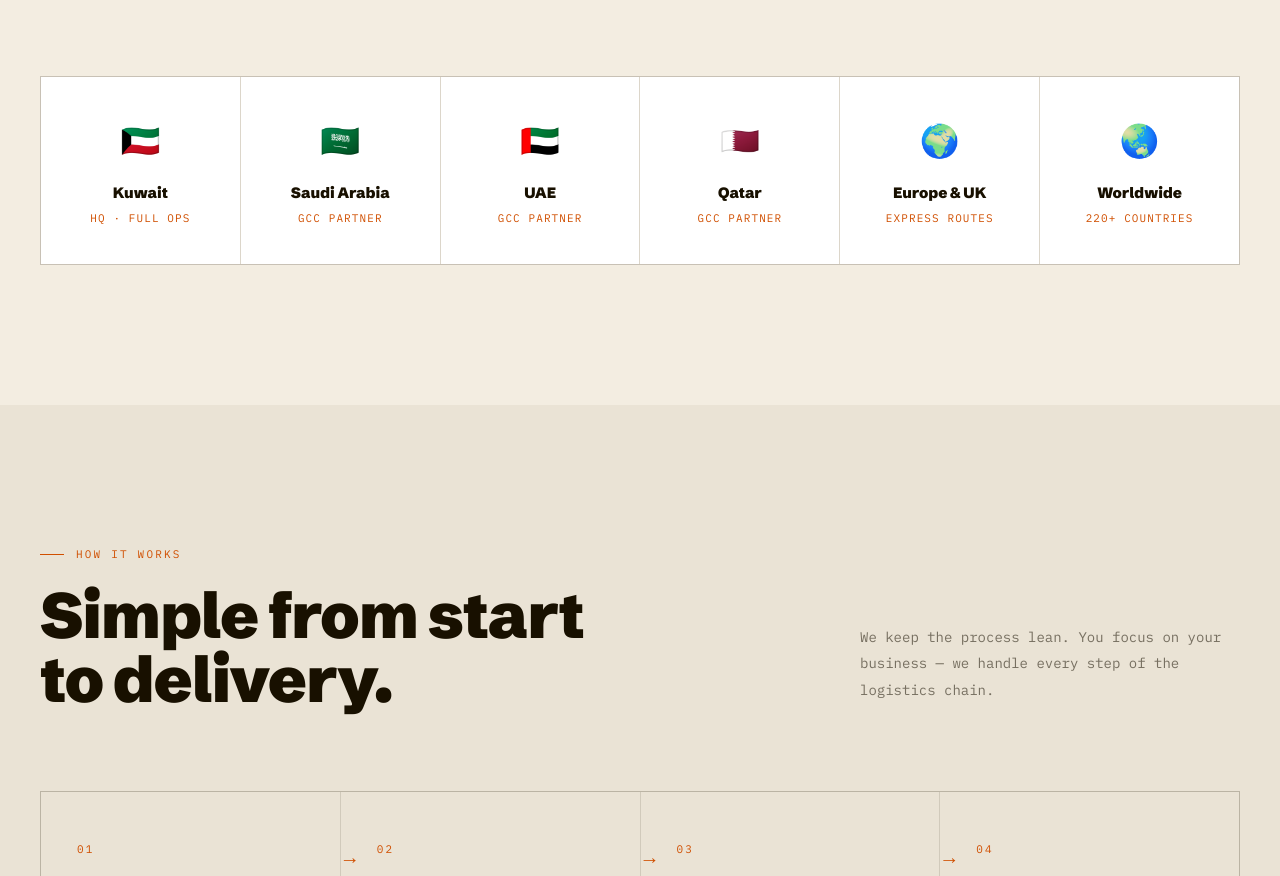
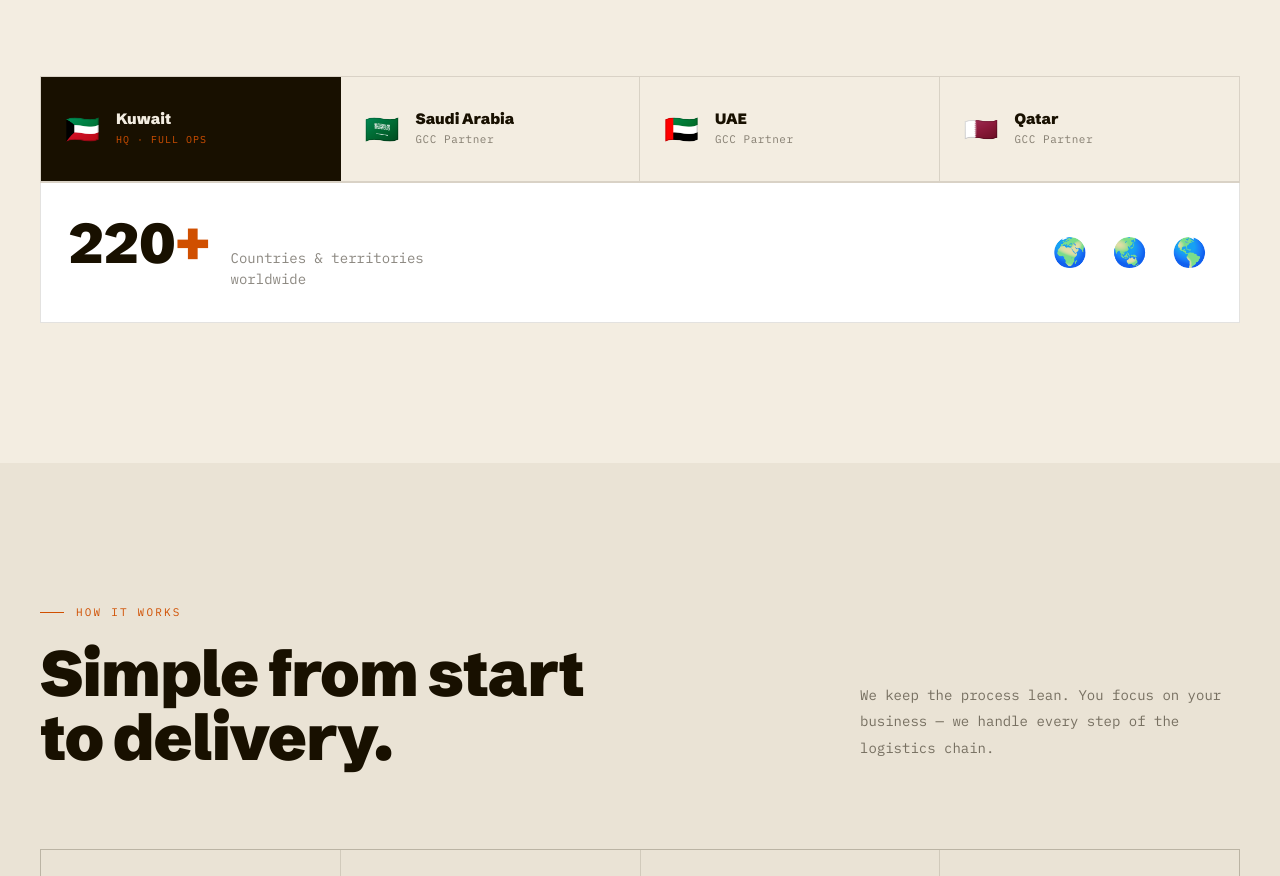
Before and after one commit to alshamiam/solved-logistics-website, a website: page index.html in a window 1280 px wide. Shown: the part 4650-5526 px from the top of the page. Drawn offline with Linux system fonts and the light colour scheme; no server answers.

Commit message:
redesign: coverage section — clean row layout, Kuwait highlighted, 220+ world block

```diff
--- a/index.html
+++ b/index.html
@@ -461,30 +461,76 @@ nav {
 .coverage-inner {
   max-width: 1200px; margin: 0 auto;
 }
-.coverage-grid {
+.coverage-countries { margin-top: 60px; }
+.coverage-row {
   display: grid;
-  grid-template-columns: repeat(6, 1fr);
-  gap: 1px;
-  background: rgba(24,16,0,0.1);
-  border: 1px solid rgba(24,16,0,0.1);
-  margin-top: 80px;
-}
-.coverage-card {
-  background: #fff;
-  padding: 36px 28px;
-  text-align: center;
-  transition: background 0.3s;
-}
-.coverage-card:hover { background: var(--cream); }
-.coverage-flag { font-size: 32px; margin-bottom: 12px; display: block; }
-.coverage-name {
+  grid-template-columns: repeat(4, 1fr);
+  gap: 0;
+  border: 1px solid var(--border);
+}
+.coverage-item {
+  display: flex;
+  align-items: center;
+  gap: 16px;
+  padding: 28px 24px;
+  border-right: 1px solid var(--border);
+  transition: background 0.2s;
+}
+.coverage-item:last-child { border-right: none; }
+.coverage-item:hover { background: #fff; }
+.coverage-item.primary { background: var(--ink); }
+.coverage-item.primary:hover { background: #2a2010; }
+.cov-flag { font-size: 28px; flex-shrink: 0; }
+.cov-name {
   font-family: "Schibsted Grotesk", sans-serif;
   font-weight: 900;
   font-size: 15px;
   color: var(--ink);
-  margin-bottom: 4px;
-}
-.coverage-note { font-size: 11px; color: var(--orange); letter-spacing: 0.1em; text-transform: uppercase; }
+  line-height: 1.2;
+}
+.coverage-item.primary .cov-name { color: var(--cream); }
+.cov-sub { font-size: 11px; color: var(--muted); margin-top: 2px; letter-spacing: 0.05em; }
+.cov-badge {
+  font-size: 10px;
+  letter-spacing: 0.1em;
+  text-transform: uppercase;
+  color: var(--orange);
+  margin-top: 3px;
+}
+.coverage-divider { height: 1px; background: var(--border); margin: 0; }
+.coverage-world {
+  display: flex;
+  align-items: center;
+  justify-content: space-between;
+  padding: 32px 28px;
+  border: 1px solid var(--border);
+  border-top: none;
+  background: #fff;
+}
+.cov-world-text { display: flex; align-items: baseline; gap: 20px; }
+.cov-world-num {
+  font-family: "Schibsted Grotesk", sans-serif;
+  font-weight: 900;
+  font-size: 56px;
+  line-height: 1;
+  color: var(--ink);
+}
+.cov-world-label {
+  font-size: 14px;
+  color: var(--muted);
+  max-width: 200px;
+  line-height: 1.5;
+}
+.cov-world-flags { font-size: 28px; letter-spacing: 4px; }
+@media (max-width: 768px) {
+  .coverage-row { grid-template-columns: 1fr 1fr; }
+  .coverage-item { padding: 20px 16px; gap: 12px; }
+  .coverage-item:nth-child(2) { border-right: none; }
+  .coverage-item:nth-child(3) { border-top: 1px solid var(--border); }
+  .coverage-world { flex-direction: column; gap: 16px; align-items: flex-start; padding: 24px 20px; }
+  .cov-world-num { font-size: 40px; }
+  .cov-world-text { gap: 12px; align-items: center; }
+}
 
 /* ── PROCESS ─────────────────────────────────────────── */
 .process-section {
@@ -1058,36 +1104,44 @@ footer {
         We're based in Kuwait City with strong carrier partnerships across the GCC and global networks covering 220+ countries and territories.
       </p>
     </div>
-    <div class="coverage-grid">
-      <div class="coverage-card reveal reveal-delay-1">
-        <span class="coverage-flag">🇰🇼</span>
-        <div class="coverage-name" data-i18n="c1_name">Kuwait</div>
-        <div class="coverage-note" data-i18n="c1_note">HQ · Full ops</div>
-      </div>
-      <div class="coverage-card reveal reveal-delay-2">
-        <span class="coverage-flag">🇸🇦</span>
-        <div class="coverage-name" data-i18n="c2_name">Saudi Arabia</div>
-        <div class="coverage-note" data-i18n="c2_note">GCC Partner</div>
-      </div>
-      <div class="coverage-card reveal reveal-delay-3">
-        <span class="coverage-flag">🇦🇪</span>
-        <div class="coverage-name" data-i18n="c3_name">UAE</div>
-        <div class="coverage-note" data-i18n="c3_note">GCC Partner</div>
-      </div>
-      <div class="coverage-card reveal reveal-delay-4">
-        <span class="coverage-flag">🇶🇦</span>
-        <div class="coverage-name" data-i18n="c4_name">Qatar</div>
-        <div class="coverage-note" data-i18n="c4_note">GCC Partner</div>
-      </div>
-      <div class="coverage-card reveal reveal-delay-5">
-        <span class="coverage-flag">🌍</span>
-        <div class="coverage-name" data-i18n="c5_name">Europe & UK</div>
-        <div class="coverage-note">Express routes</div>
-      </div>
-      <div class="coverage-card reveal reveal-delay-5">
-        <span class="coverage-flag">🌏</span>
-        <div class="coverage-name" data-i18n="c6_name">Worldwide</div>
-        <div class="coverage-note" data-i18n="c6_note">220+ countries</div>
+    <div class="coverage-countries reveal">
+      <div class="coverage-row">
+        <div class="coverage-item primary">
+          <span class="cov-flag">🇰🇼</span>
+          <div class="cov-info">
+            <div class="cov-name" data-i18n="c1_name">Kuwait</div>
+            <div class="cov-badge" data-i18n="c1_note">HQ · Full ops</div>
+          </div>
+        </div>
+        <div class="coverage-item">
+          <span class="cov-flag">🇸🇦</span>
+          <div class="cov-info">
+            <div class="cov-name" data-i18n="c2_name">Saudi Arabia</div>
+            <div class="cov-sub" data-i18n="c2_note">GCC Partner</div>
+          </div>
+        </div>
+        <div class="coverage-item">
+          <span class="cov-flag">🇦🇪</span>
+          <div class="cov-info">
+            <div class="cov-name" data-i18n="c3_name">UAE</div>
+            <div class="cov-sub" data-i18n="c3_note">GCC Partner</div>
+          </div>
+        </div>
+        <div class="coverage-item">
+          <span class="cov-flag">🇶🇦</span>
+          <div class="cov-info">
+            <div class="cov-name" data-i18n="c4_name">Qatar</div>
+            <div class="cov-sub" data-i18n="c4_note">GCC Partner</div>
+          </div>
+        </div>
+      </div>
+      <div class="coverage-divider"></div>
+      <div class="coverage-world reveal">
+        <div class="cov-world-text">
+          <span class="cov-world-num">220<span style="color:var(--orange)">+</span></span>
+          <span class="cov-world-label" data-i18n="c6_note">Countries & territories worldwide</span>
+        </div>
+        <div class="cov-world-flags">🌍 🌏 🌎</div>
       </div>
     </div>
   </div>
```
